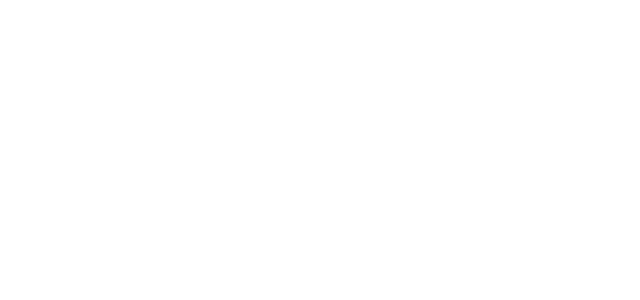
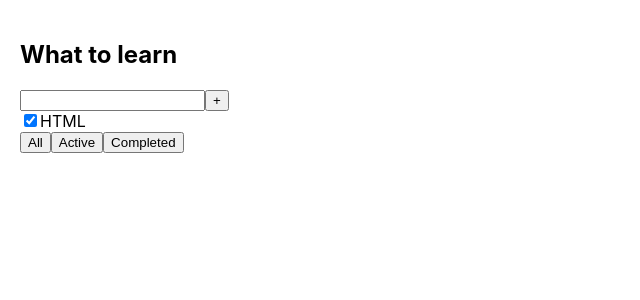
Before and after one commit to Genya10/todolist-react-materials, a React (Create React App) app: page / in a window 1280 px wide. Shown: the top 300 px of the page, without its empty margins (0-640 px from the left). Built offline with nearby package versions, Linux system fonts and the light colour scheme.

Commit message:
add Todolist

```diff
--- a/src/App.css
+++ b/src/App.css
@@ -1,38 +1,4 @@
-.App {
-  text-align: center;
+.App{
+    padding: 20px;
+    display: flex;
 }
-
-.App-logo {
-  height: 40vmin;
-  pointer-events: none;
-}
-
-@media (prefers-reduced-motion: no-preference) {
-  .App-logo {
-    animation: App-logo-spin infinite 20s linear;
-  }
-}
-
-.App-header {
-  background-color: #282c34;
-  min-height: 100vh;
-  display: flex;
-  flex-direction: column;
-  align-items: center;
-  justify-content: center;
-  font-size: calc(10px + 2vmin);
-  color: white;
-}
-
-.App-link {
-  color: #61dafb;
-}
-
-@keyframes App-logo-spin {
-  from {
-    transform: rotate(0deg);
-  }
-  to {
-    transform: rotate(360deg);
-  }
-}
--- a/src/App.tsx
+++ b/src/App.tsx
@@ -1,10 +1,11 @@
 import React from 'react';
 import './App.css';
+import { Todolist } from './Todolist';
 
 function App() {
   return (
     <div className="App">
-
+<Todolist />
     </div>
   );
 }
--- /dev/null
+++ b/src/Todolist.jsx
@@ -0,0 +1,22 @@
+import React, { useState } from "react";
+
+export const Todolist=()=>{
+    const [check,setCheck]=useState(true);
+
+    return (
+        <div>
+           <h2>What to learn</h2>
+           <input type="text" />
+           <button>+</button>
+           <div>
+           <input type="checkbox" checked={true}/>
+           <span>HTML</span>
+           </div>
+           <div>
+            <button>All</button>
+            <button>Active</button>
+            <button>Completed</button>
+           </div>
+        </div>
+    )
+}
--- a/src/index.tsx
+++ b/src/index.tsx
@@ -5,10 +5,8 @@
 import reportWebVitals from './reportWebVitals';
 
 const root = ReactDOM.createRoot(
-  document.getElementById('root') as HTMLElement
+  document.getElementById("root") as HTMLElement
 );
-root.render(
-    <App />
-);
+root.render(<App />);
 
 reportWebVitals();
```
